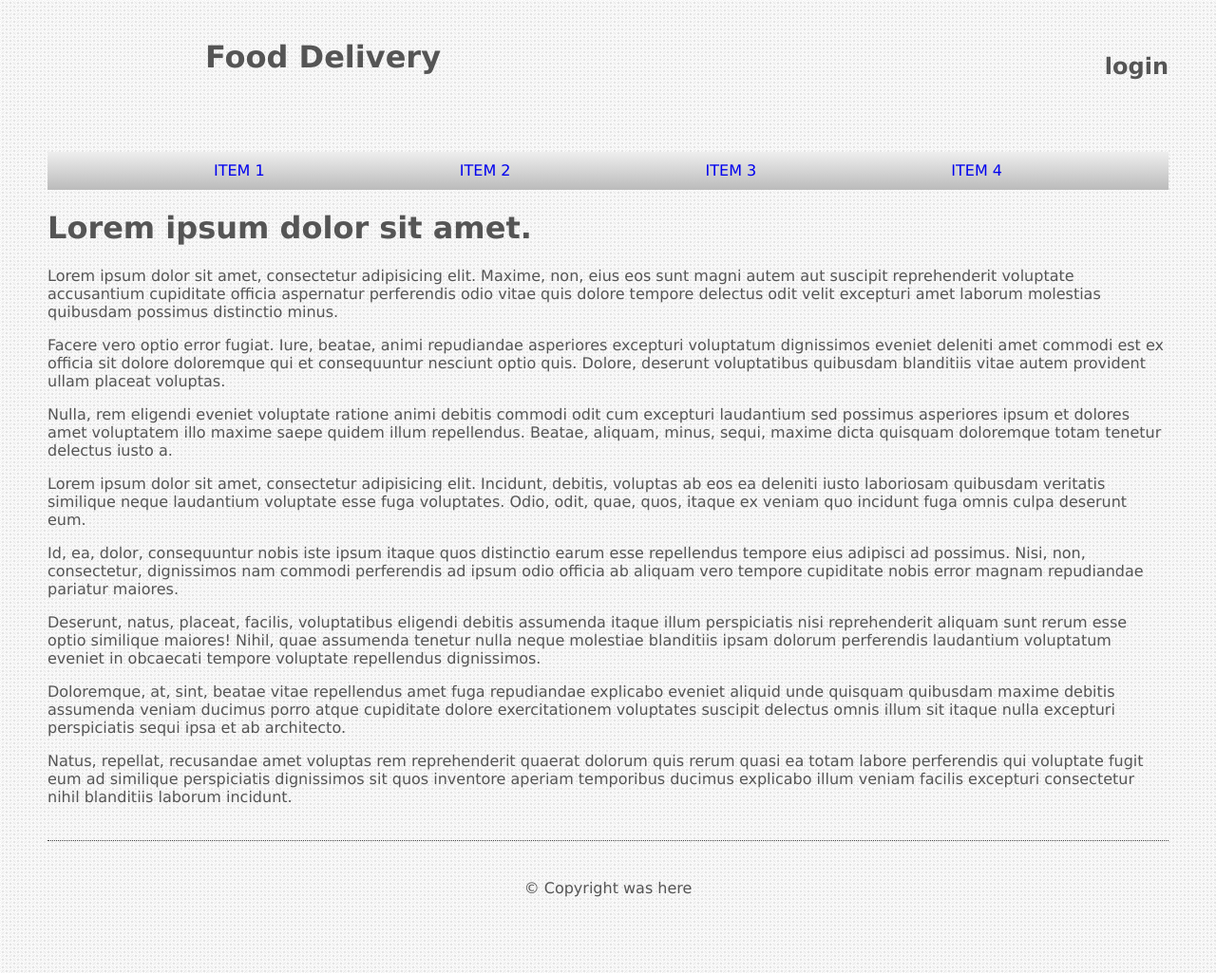
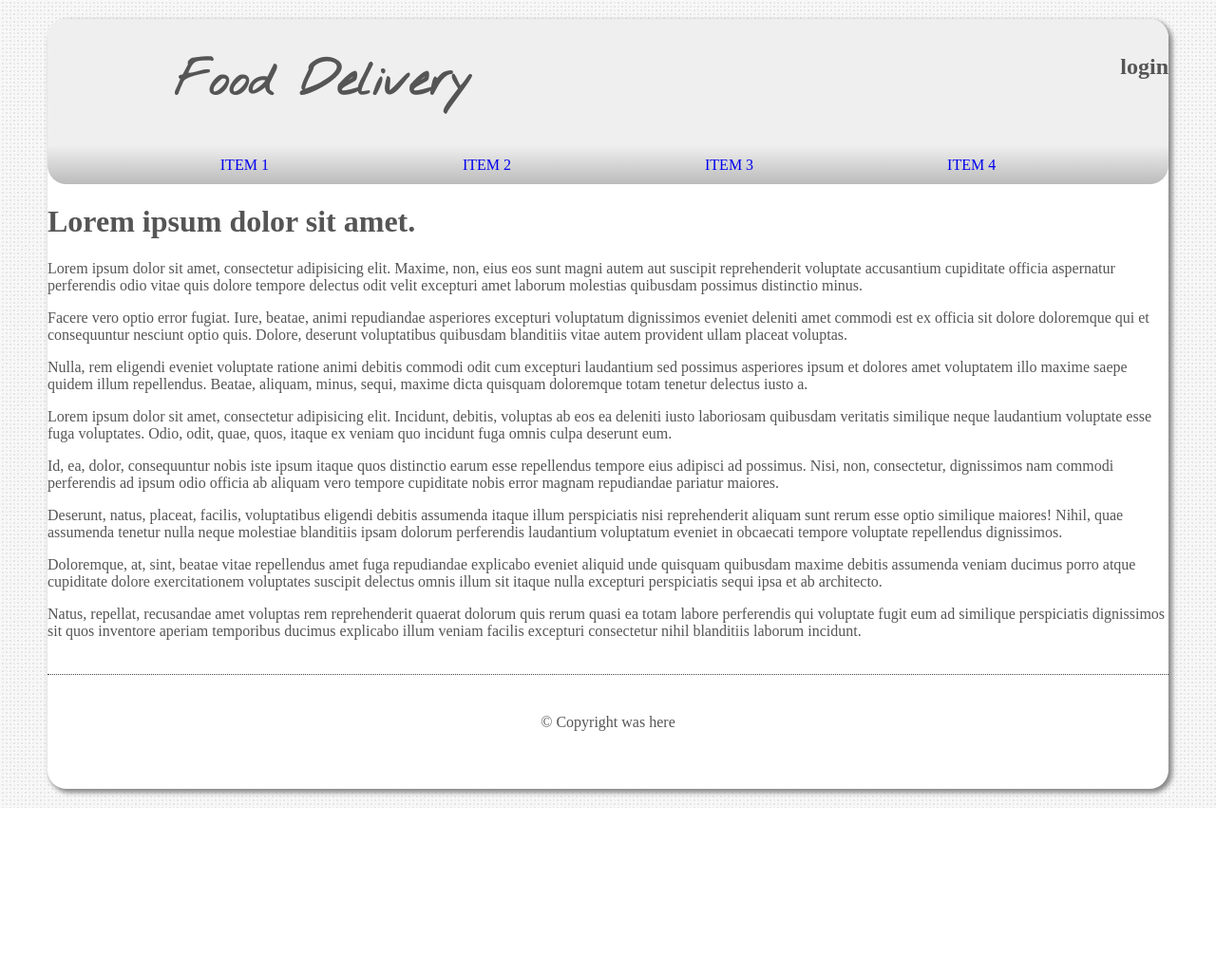
Before and after one commit to Nikyu/FoodDelivery, a plain HTML site: page mysite/index.html in a window 1280 px wide. Shown: the whole page at 95% size. After the commit the page ends 851 px from the top, so only its background shows below. Drawn offline with Linux system fonts and the light colour scheme.

Commit message:
Мелкие изменения

```diff
--- a/mysite/index.html
+++ b/mysite/index.html
@@ -4,6 +4,7 @@
 	<meta charset="UTF-8">
 	<title>Food Delivery</title>
 	<link rel="stylesheet" type="text/css" href="style.css">
+	<link href='http://fonts.googleapis.com/css?family=Nothing+You+Could+Do' rel='stylesheet' type='text/css'>
 </head>
 <body>
 	<div class="container">
--- a/mysite/style.css
+++ b/mysite/style.css
@@ -1,8 +1,9 @@
 body {
-	font-family: Verdana;
+	width: 1200px;
+	font-family: "Times New Roman", Arial;
 	background-image: url("img/p5.png");
 	color: #555;
-	margin: 0;
+	margin: 10px auto;
 }
 
 * {
@@ -12,8 +13,10 @@ body {
 
 .container {
 	width: 1180px;
-	height: 100px;
-	margin: 10px auto;
+	margin: 0px auto;
+	background-color: #FFF;
+	box-shadow: 3px 3px 5px 1px #888;
+    border-radius: 20px 20px 20px 20px;
 }
 
 a{
@@ -73,6 +76,11 @@ a{
 
 .header {
 	text-align: center;
+	font-family: 'Nothing You Could Do', cursive;
+}
+
+.header h1 {
+	font-size: 50px;
 }
 
 .login {
@@ -80,10 +88,17 @@ a{
 	line-height: 100px;
 }
 
+.container .row:first-child {
+	background-color: #EFEFEF;
+	border-radius: 20px 20px 0px 0px;
+	margin-bottom: 0px;
+}
+
 .menu {
 	text-align: center;
 	background-color: #EEE;
 	background-image: linear-gradient(to top, #BBB, #EEE);
+    border-radius: 0px 0px 20px 20px;
 }
 
 .menu nav ul {
@@ -95,17 +110,20 @@ a{
 }
 
 .menu nav ul li {
-	display: inline;
+	display: inline-block;
 	margin: 0px;
-
+	padding: 0px;
+    height: 40px;
 }
 
 .menu nav ul li:hover {
 	background-color: #EEE;
-	box-shadow: inset 0px 1px 2px 1px #666;
-
+	background-image: linear-gradient(to bottom, #EEE, #FFF);
 }
 
+a:focus {
+    outline: none;
+}
 
 .menu nav ul li menuitem {
 	text-decoration: none;
```
